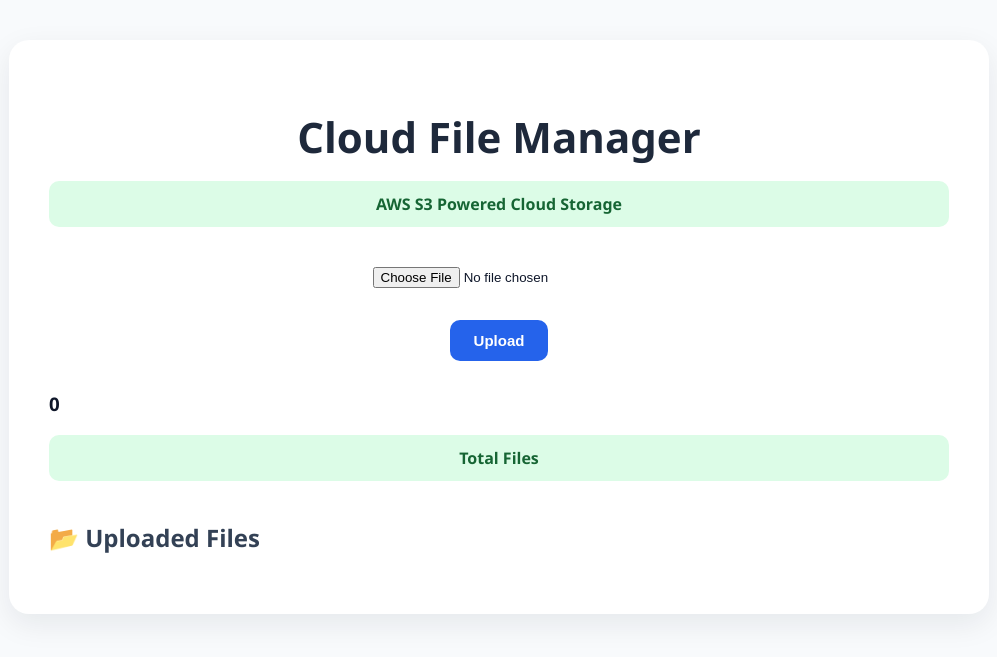
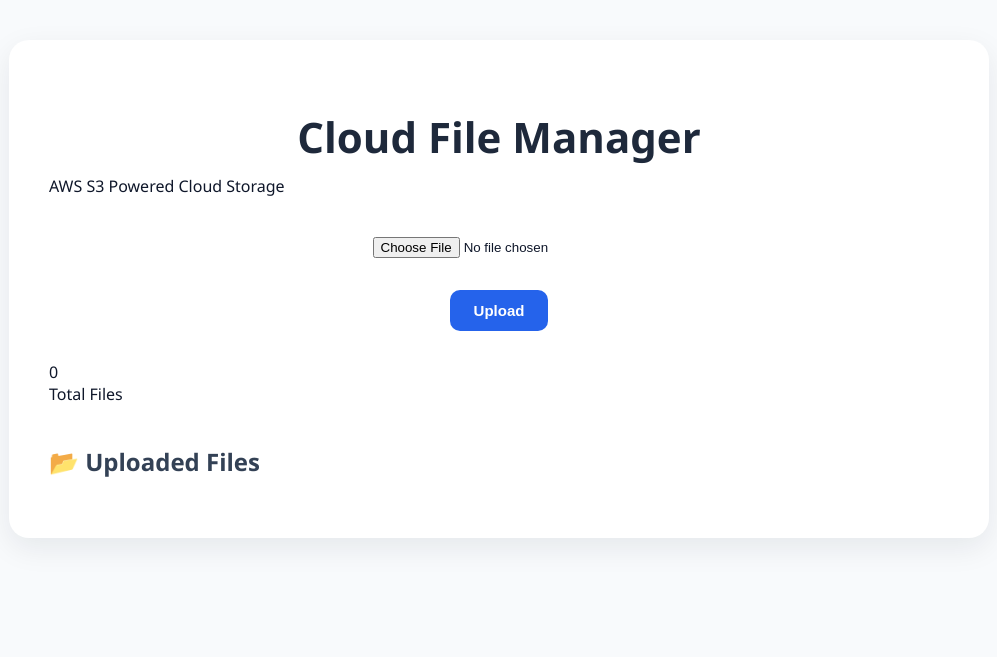
Before and after one commit to Chandana-74/Cloud-File-Manager, a Flask app: page / in a window 1280 px wide. Shown: the top 657 px of the page, without its empty margins (141-1138 px from the left). Run offline with Flask 3, Linux system fonts and the light colour scheme; data that the repository does not hold is empty.

Commit message:
Added subtitle and stats card

```diff
--- a/templates/index.html
+++ b/templates/index.html
@@ -10,8 +10,7 @@
 <div class="container">
 
     <h1> Cloud File Manager</h1>
-    <p class="subtitle">AWS S3 Powered Cloud Storage</p>
-
+    <div class="subtitle">AWS S3 Powered Cloud Storage</div>
     {% with messages = get_flashed_messages() %}
         {% if messages %}
             {% for message in messages %}
@@ -26,8 +25,8 @@
         <button type="submit">Upload</button>
     </form>
     <div class="stats-card">
-    <h3>{{ total_files }}</h3>
-    <p>Total Files</p>
+    <div class="stats-number">{{ total_files }}</div>
+    <div class="stats-label">Total Files</div>
 </div>
 
     <h2>📂 Uploaded Files </h2>
```
